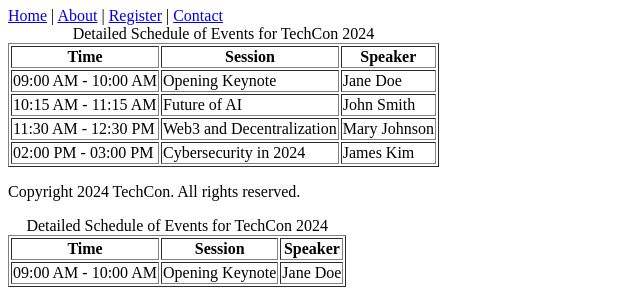
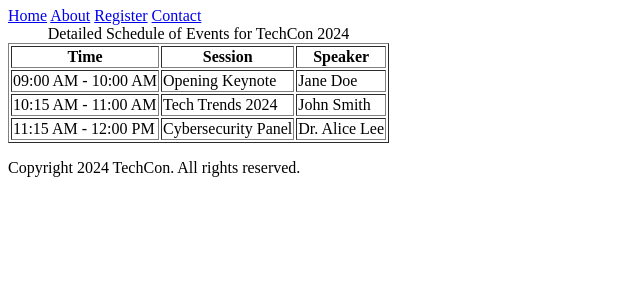
Before and after one commit to reedge-tech/TechCon_HTML, a plain HTML site: page techcon_website/schedule.html in a window 1280 px wide. Shown: the part 73-375 px from the top of the page, without its empty margins (0-640 px from the left). Drawn offline with Linux system fonts and the light colour scheme.

Commit message:
Fix: added correct table and copyright text

```diff
--- a/techcon_website/schedule.html
+++ b/techcon_website/schedule.html
@@ -1,79 +1,3 @@
-<!DOCTYPE html>
-<html lang="en">
-<head>
-  <meta charset="UTF-8">
-  <title>Schedule for TechCon 2024</title>
-</head>
-<body>
-  <header>
-    <h1>Schedule for TechCon 2024</h1>
-    <nav>
-      <a href="index.html">Home</a> |
-      <a href="about.html">About</a> |
-      <a href="register.html">Register</a> |
-      <a href="contact.html">Contact</a>
-    </nav>
-  </header>
-
-  <main>
-    <table border="1">
-      <caption>Detailed Schedule of Events for TechCon 2024</caption>
-      <thead>
-        <tr>
-          <th scope="col">Time</th>
-          <th scope="col">Session</th>
-          <th scope="col">Speaker</th>
-        </tr>
-      </thead>
-      <tbody>
-        <tr>
-          <td>09:00 AM - 10:00 AM</td>
-          <td>Opening Keynote</td>
-          <td>Jane Doe</td>
-        </tr>
-        <tr>
-          <td>10:15 AM - 11:15 AM</td>
-          <td>Future of AI</td>
-          <td>John Smith</td>
-        </tr>
-        <tr>
-          <td>11:30 AM - 12:30 PM</td>
-          <td>Web3 and Decentralization</td>
-          <td>Mary Johnson</td>
-        </tr>
-        <tr>
-          <td>02:00 PM - 03:00 PM</td>
-          <td>Cybersecurity in 2024</td>
-          <td>James Kim</td>
-        </tr>
-      </tbody>
-    </table>
-  </main>
-
-  <footer>
-    <p>Copyright 2024 TechCon. All rights reserved.</p>
-
-  </footer>
-</body>
-</html>
-<table border="1">
-  <caption>Detailed Schedule of Events for TechCon 2024</caption>
-  <thead>
-    <tr>
-      <th scope="col">Time</th>
-      <th scope="col">Session</th>
-      <th scope="col">Speaker</th>
-    </tr>
-  </thead>
-  <tbody>
-    <tr>
-      <td>09:00 AM - 10:00 AM</td>
-      <td>Opening Keynote</td>
-      <td>Jane Doe</td>
-    </tr>
-    <!-- more rows -->
-  </tbody>
-</table>
 <!DOCTYPE html>
 <html lang="en">
 <head>
```
